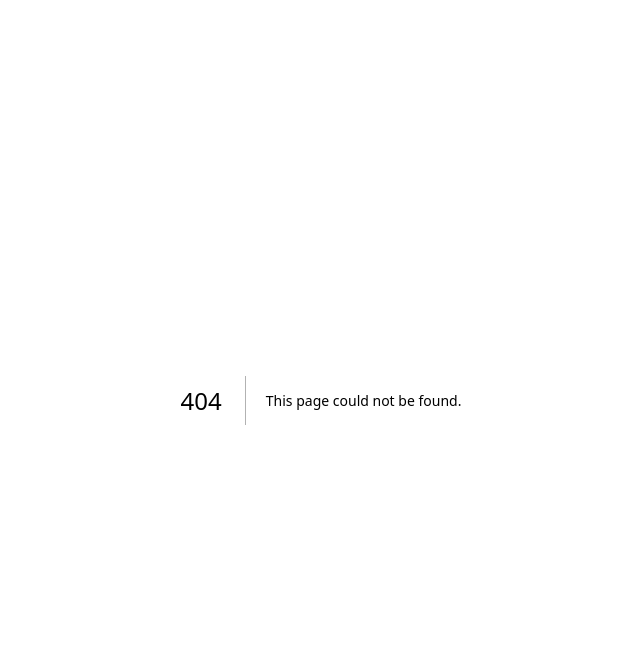
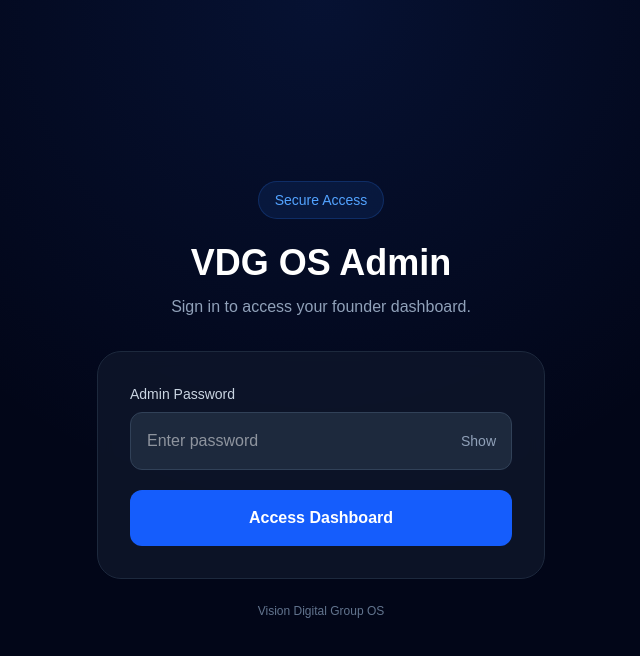
Before and after one commit to visionsdigitalgroup-ai/visions-digital-group, a Next.js app: page /admin/login in a window 1280 px wide. Before the commit this address had no page. Shown: the top 656 px of the page, without its empty margins (319-959 px from the left). Built offline with nearby package versions, Linux system fonts and the light colour scheme.

Commit message:
Upgrade admin dashboard

```diff
--- /dev/null
+++ b/src/app/admin/login/page.tsx
@@ -0,0 +1,180 @@
+"use client";
+
+import { useState } from "react";
+
+export default function AdminLogin() {
+  const [password, setPassword] = useState("");
+  const [loading, setLoading] = useState(false);
+  const [showPassword, setShowPassword] =
+    useState(false);
+  const [error, setError] =
+    useState("");
+  const [success, setSuccess] =
+    useState(false);
+
+  async function handleSubmit(
+    e: React.FormEvent<HTMLFormElement>
+  ) {
+    e.preventDefault();
+
+    setLoading(true);
+    setError("");
+
+    try {
+      const res = await fetch(
+        "/api/admin-login",
+        {
+          method: "POST",
+          headers: {
+            "Content-Type":
+              "application/json",
+          },
+          body: JSON.stringify({
+            password,
+          }),
+        }
+      );
+
+      const data =
+        await res.json();
+
+      if (!res.ok) {
+        setError(
+          data.error ||
+            "Invalid password"
+        );
+
+        setLoading(false);
+        return;
+      }
+
+      setSuccess(true);
+
+      setTimeout(() => {
+        window.location.href =
+          "/admin";
+      }, 800);
+    } catch (err) {
+      console.error(err);
+
+      setError(
+        "Unable to connect to server."
+      );
+
+      setLoading(false);
+    }
+  }
+
+  return (
+    <main className="relative flex min-h-screen items-center justify-center overflow-hidden bg-slate-950 px-6">
+
+      <div className="absolute inset-0 bg-[radial-gradient(circle_at_top,#2563eb20,transparent_50%)]" />
+
+      <div className="relative z-10 w-full max-w-md">
+
+        <div className="mb-8 text-center">
+
+          <div className="inline-flex rounded-full border border-blue-500/20 bg-blue-500/10 px-4 py-2 text-sm font-medium text-blue-400">
+            Secure Access
+          </div>
+
+          <h1 className="mt-6 text-4xl font-bold text-white">
+            VDG OS Admin
+          </h1>
+
+          <p className="mt-3 text-slate-400">
+            Sign in to access your
+            founder dashboard.
+          </p>
+
+        </div>
+
+        <div className="rounded-3xl border border-slate-800 bg-slate-900/80 p-8 backdrop-blur">
+
+          <form
+            onSubmit={handleSubmit}
+            className="space-y-5"
+          >
+
+            <div>
+
+              <label className="mb-2 block text-sm font-medium text-slate-300">
+                Admin Password
+              </label>
+
+              <div className="relative">
+
+                <input
+                  type={
+                    showPassword
+                      ? "text"
+                      : "password"
+                  }
+                  value={password}
+                  onChange={(e) =>
+                    setPassword(
+                      e.target.value
+                    )
+                  }
+                  placeholder="Enter password"
+                  className="w-full rounded-xl border border-slate-700 bg-slate-800 px-4 py-4 text-white outline-none transition focus:border-blue-500"
+                  required
+                />
+
+                <button
+                  type="button"
+                  onClick={() =>
+                    setShowPassword(
+                      !showPassword
+                    )
+                  }
+                  className="absolute right-4 top-1/2 -translate-y-1/2 text-sm text-slate-400"
+                >
+                  {showPassword
+                    ? "Hide"
+                    : "Show"}
+                </button>
+
+              </div>
+
+            </div>
+
+            {error && (
+              <div className="rounded-xl border border-red-500/20 bg-red-500/10 px-4 py-3 text-sm text-red-400">
+                {error}
+              </div>
+            )}
+
+            {success && (
+              <div className="rounded-xl border border-green-500/20 bg-green-500/10 px-4 py-3 text-sm text-green-400">
+                Login successful.
+                Redirecting...
+              </div>
+            )}
+
+            <button
+              type="submit"
+              disabled={
+                loading ||
+                success
+              }
+              className="w-full rounded-xl bg-blue-600 px-6 py-4 font-semibold text-white transition hover:bg-blue-500 disabled:opacity-50"
+            >
+              {loading
+                ? "Signing In..."
+                : "Access Dashboard"}
+            </button>
+
+          </form>
+
+        </div>
+
+        <p className="mt-6 text-center text-xs text-slate-500">
+          Vision Digital Group OS
+        </p>
+
+      </div>
+
+    </main>
+  );
+}
--- a/src/app/admin/page.tsx
+++ b/src/app/admin/page.tsx
@@ -1,11 +1,22 @@
+import { cookies } from "next/headers";
+import { redirect } from "next/navigation";
 import { createClient } from "@supabase/supabase-js";
+
+export default async function AdminPage() {
+  const cookieStore = await cookies();
+
+  const isAuthed =
+    cookieStore.get("admin-auth");
+
+  if (!isAuthed) {
+    redirect("/admin/login");
+  }
 
   const supabase = createClient(
     process.env.NEXT_PUBLIC_SUPABASE_URL!,
     process.env.SUPABASE_SERVICE_ROLE_KEY!
   );
 
-export default async function AdminPage() {
   const {
     data: members,
     error,
@@ -20,69 +31,107 @@ export default async function AdminPage() {
     console.error(error);
   }
 
-  const totalMembers = members?.length || 0;
+  const totalMembers =
+    members?.length || 0;
 
-  const breakdown: Record<string, number> =
+  const breakdown =
     members?.reduce(
-    (acc, member) => {
-      const type = member.business_type || "Other";
+      (
+        acc: Record<
+          string,
+          number
+        >,
+        member: any
+      ) => {
+        const type =
+          member.business_type ||
+          "Other";
 
-      acc[type] = (acc[type] || 0) + 1;
+        acc[type] =
+          (acc[type] || 0) + 1;
 
         return acc;
       },
-    {} as Record<string, number>
+      {}
     ) || {};
 
   return (
     <main className="min-h-screen bg-slate-950 text-white">
-      <div className="mx-auto max-w-7xl px-6 py-12">
 
-        <div className="mb-12">
+      <div className="mx-auto max-w-7xl px-6 py-10">
 
-          <div className="inline-flex rounded-full border border-green-500/20 bg-green-500/10 px-4 py-2 text-sm text-green-400">
+        <div className="mb-10 flex flex-col gap-4 md:flex-row md:items-center md:justify-between">
+
+          <div>
+
+            <div className="inline-flex rounded-full border border-blue-500/20 bg-blue-500/10 px-4 py-2 text-sm text-blue-400">
               Founder Dashboard
             </div>
 
-          <h1 className="mt-6 text-5xl font-bold">
+            <h1 className="mt-4 text-5xl font-bold">
               VDG OS Admin
             </h1>
 
-          <p className="mt-3 text-slate-400">
-            Monitor waitlist growth and early adopters.
+            <p className="mt-2 text-slate-400">
+              Monitor founding members,
+              waitlist growth, and launch
+              metrics.
             </p>
 
           </div>
 
-        <div className="grid gap-6 md:grid-cols-3 mb-10">
+          <form
+            action="/api/admin-logout"
+            method="POST"
+          >
+            <button
+              className="rounded-xl border border-slate-700 bg-slate-900 px-5 py-3 font-semibold hover:bg-slate-800"
+            >
+              Logout
+            </button>
+          </form>
+
+        </div>
+
+        <div className="mb-10 grid gap-6 md:grid-cols-4">
 
           <div className="rounded-3xl border border-slate-800 bg-slate-900 p-6">
             <p className="text-slate-400">
-              Total Members
+              Founding Members
             </p>
 
-            <h2 className="mt-2 text-5xl font-bold">
+            <h2 className="mt-3 text-5xl font-bold">
               {totalMembers}
             </h2>
           </div>
 
           <div className="rounded-3xl border border-slate-800 bg-slate-900 p-6">
             <p className="text-slate-400">
-              Project Status
+              Status
             </p>
 
-            <h2 className="mt-2 text-3xl font-bold text-green-400">
+            <h2 className="mt-3 text-3xl font-bold text-green-400">
               Live
             </h2>
           </div>
 
           <div className="rounded-3xl border border-slate-800 bg-slate-900 p-6">
             <p className="text-slate-400">
-              Waitlist Growth
+              Platform
             </p>
 
-            <h2 className="mt-2 text-3xl font-bold text-blue-400">
-              Active
+            <h2 className="mt-3 text-3xl font-bold text-blue-400">
+              VDG OS
+            </h2>
+          </div>
+
+          <div className="rounded-3xl border border-slate-800 bg-slate-900 p-6">
+            <p className="text-slate-400">
+              Growth
+            </p>
+
+            <h2 className="mt-3 text-3xl font-bold text-purple-400">
+              Tracking
             </h2>
           </div>
 
@@ -90,7 +139,7 @@ export default async function AdminPage() {
 
         <div className="grid gap-8 lg:grid-cols-3">
 
-          <div className="lg:col-span-1">
+          <div>
 
             <div className="rounded-3xl border border-slate-800 bg-slate-900 p-6">
 
@@ -98,21 +147,37 @@ export default async function AdminPage() {
                 Business Types
               </h2>
 
-              <div className="space-y-4">
+              <div className="space-y-3">
 
-                {Object.entries(breakdown).map(
-  ([type, count]: [string, number]) => (
+                {Object.entries(
+                  breakdown
+                ).map(
+                  (
+                    [type, count]
+                  ) => (
                     <div
                       key={type}
                       className="flex items-center justify-between rounded-xl bg-slate-800 px-4 py-3"
                     >
-                      <span>{type}</span>
+                      <span>
+                        {type}
+                      </span>
 
                       <span className="font-bold text-blue-400">
-                        {count}
+                        {Number(
+                          count
+                        )}
                       </span>
                     </div>
                   )
+                )}
+
+                {Object.keys(
+                  breakdown
+                ).length === 0 && (
+                  <div className="rounded-xl bg-slate-800 p-4 text-slate-400">
+                    No data yet.
+                  </div>
                 )}
 
               </div>
@@ -131,19 +196,25 @@ export default async function AdminPage() {
 
               <div className="space-y-4">
 
-                {members?.map((member) => (
+                {members?.map(
+                  (member: any) => (
                     <div
-                    key={member.id}
+                      key={
+                        member.id
+                      }
                       className="flex flex-col justify-between rounded-xl bg-slate-800 p-4 md:flex-row md:items-center"
                     >
                       <div>
 
-                      <p className="font-semibold text-white">
-                        {member.name || "Unknown"}
+                        <p className="font-semibold">
+                          {member.name ||
+                            "Unknown"}
                         </p>
 
                         <p className="text-sm text-slate-400">
-                        {member.email}
+                          {
+                            member.email
+                          }
                         </p>
 
                       </div>
@@ -151,7 +222,8 @@ export default async function AdminPage() {
                       <div className="mt-3 text-left md:mt-0 md:text-right">
 
                         <p className="text-sm text-blue-400">
-                        {member.business_type || "Other"}
+                          {member.business_type ||
+                            "Other"}
                         </p>
 
                         <p className="text-xs text-slate-500">
@@ -163,11 +235,13 @@ export default async function AdminPage() {
                       </div>
 
                     </div>
-                ))}
+                  )
+                )}
 
-                {members?.length === 0 && (
+                {members?.length ===
+                  0 && (
                   <div className="rounded-xl bg-slate-800 p-6 text-center text-slate-400">
-                    No members have joined yet.
+                    No founding members yet.
                   </div>
                 )}
 
@@ -180,6 +254,7 @@ export default async function AdminPage() {
         </div>
 
       </div>
+
     </main>
   );
 }
--- /dev/null
+++ b/src/app/api/admin-login/route.ts
@@ -0,0 +1,45 @@
+import { cookies } from "next/headers";
+import { NextResponse } from "next/server";
+
+export async function GET() {
+  return NextResponse.json({
+    status: "working",
+    envLoaded: !!process.env.ADMIN_PASSWORD,
+  });
+}
+
+export async function POST(req: Request) {
+  try {
+    const { password } = await req.json();
+
+    if (password !== process.env.ADMIN_PASSWORD) {
+      return NextResponse.json(
+        { error: "Invalid password" },
+        { status: 401 }
+      );
+    }
+
+    const cookieStore = await cookies();
+
+    cookieStore.set("admin-auth", "true", {
+      httpOnly: true,
+      secure: process.env.NODE_ENV === "production",
+      sameSite: "strict",
+      path: "/",
+      maxAge: 60 * 60 * 24 * 7,
+    });
+
+    console.log("Admin login successful");
+
+    return NextResponse.json({
+      success: true,
+    });
+  } catch (error) {
+    console.error(error);
+
+    return NextResponse.json(
+      { error: "Server error" },
+      { status: 500 }
+    );
+  }
+}
--- /dev/null
+++ b/src/app/api/admin-logout/route.ts
@@ -0,0 +1,20 @@
+import { cookies } from "next/headers";
+import { NextResponse } from "next/server";
+
+export async function POST() {
+  const cookieStore =
+    await cookies();
+
+  cookieStore.delete(
+    "admin-auth"
+  );
+
+  return NextResponse.redirect(
+    new URL(
+      "/admin/login",
+      process.env
+        .NEXT_PUBLIC_SITE_URL ||
+        "http://localhost:3000"
+    )
+  );
+}
```
Lines whose indentation alone changed are shown as unchanged.
